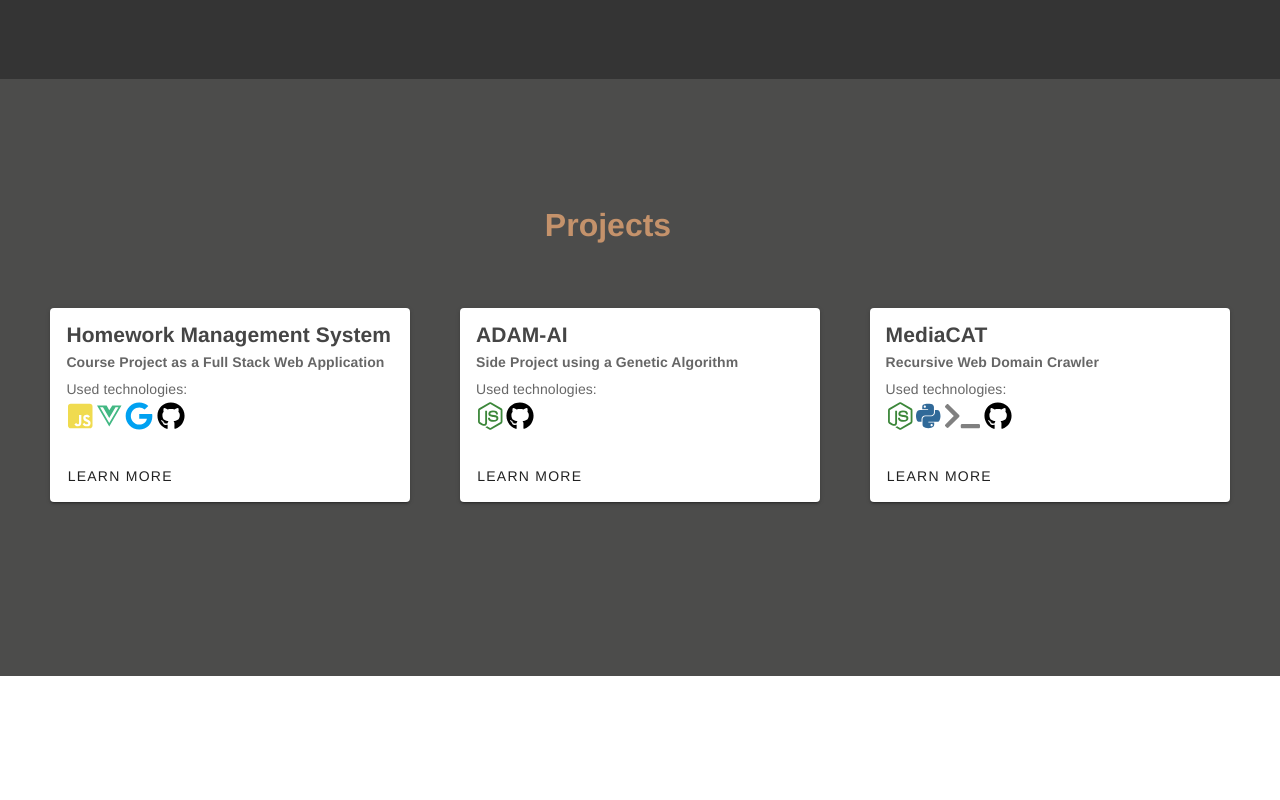
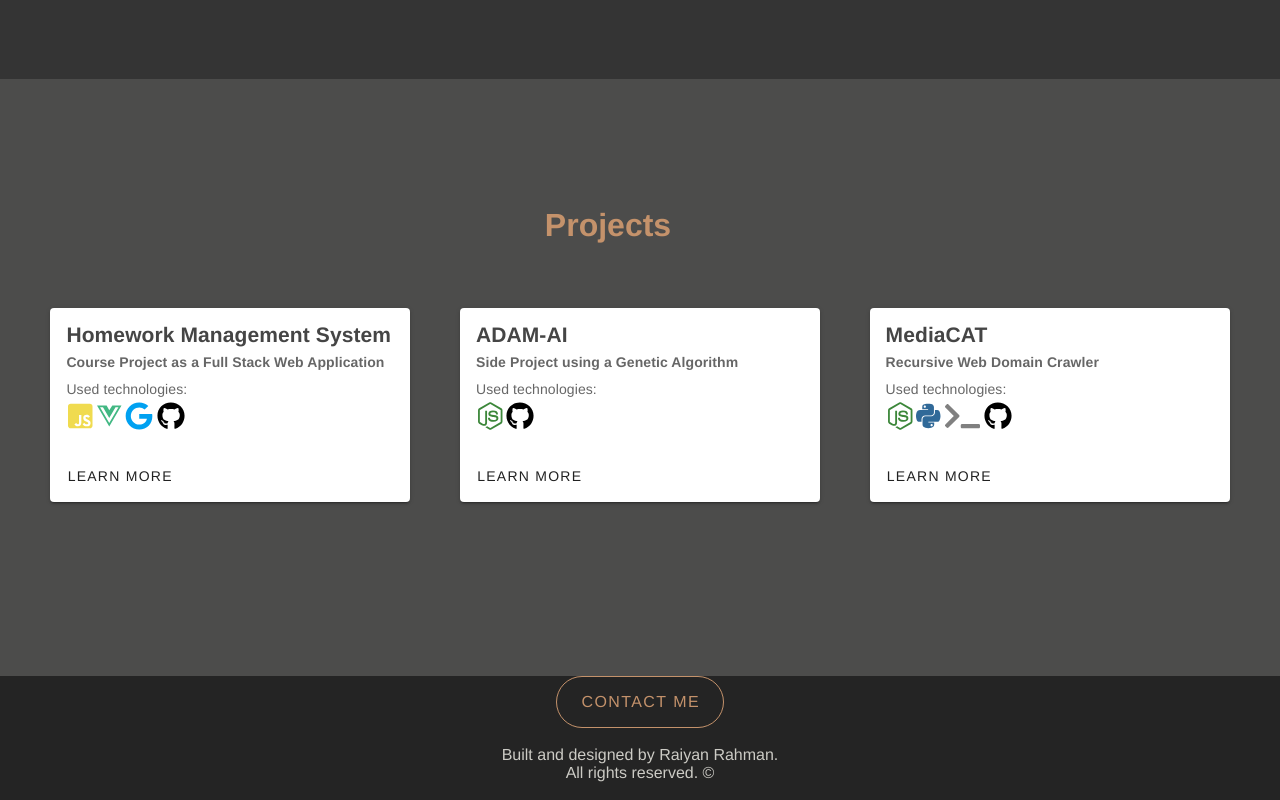
Before and after one commit to RaiyanRahman/webpage, a Vue app: page / in a window 1280 px wide. Shown: the part 2823-3623 px from the top of the page. Before the commit the page ends 3499 px from the top, so only its background shows below. Built offline with nearby package versions, Linux system fonts and the light colour scheme.

Commit message:
Added contact me section.

```diff
--- a/src/App.vue
+++ b/src/App.vue
@@ -26,6 +26,13 @@
     <Experience/>
     <Research/>
     <Projects/>
+    <Contact/>
+    <br/>
+    <div class="footer">
+      Built and designed by Raiyan Rahman.<br/>
+      All rights reserved. ©
+    </div>
+    <br/>
   </div>
 </template>
 
@@ -35,6 +42,7 @@ import AboutMe from './components/AboutMe.vue';
 import Experience from './components/Experience.vue';
 import Research from './components/Research.vue';
 import Projects from './components/Projects.vue';
+import Contact from './components/Contact.vue';
 
 // TODO: Vue-ScrollTo package to add anchors to the webpage.
 // https://github.com/rigor789/vue-scrollTo?ref=madewithvuejs.com
@@ -52,7 +60,8 @@ export default {
     AboutMe,
     Experience,
     Research,
-    Projects
+    Projects,
+    Contact
   },
 
   data: () => ({
@@ -74,6 +83,11 @@ export default {
   z-index:1;
 }
 
+.footer {
+  color: #cccbc5;
+  text-align: center;
+}
+
 #app {
   background-color: #242424;
   font-family: Avenir, Helvetica, Arial, sans-serif;
--- /dev/null
+++ b/src/components/Contact.vue
@@ -0,0 +1,30 @@
+<template>
+    <div class="contact">
+      <v-btn
+        elevation="5"
+        x-large
+        outlined
+        rounded
+        style="color: #c4926b;
+               display: block;
+               margin: auto;"
+        @click="contactMe()"
+        >Contact Me</v-btn>
+    </div>
+</template>
+
+<script>
+export default {
+  name: 'Contact',
+  methods: {
+    contactMe() {
+      window.open('mailto:raiyan.rahman01@outlook.com', '_self');
+    }
+  }
+}
+</script>
+
+<!-- Add "scoped" attribute to limit CSS to this component only -->
+<style scoped>
+
+</style>
```
